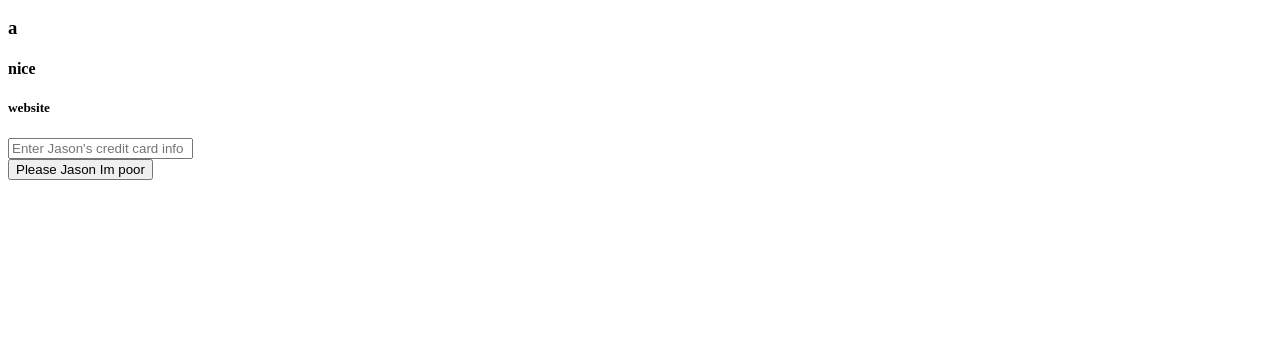
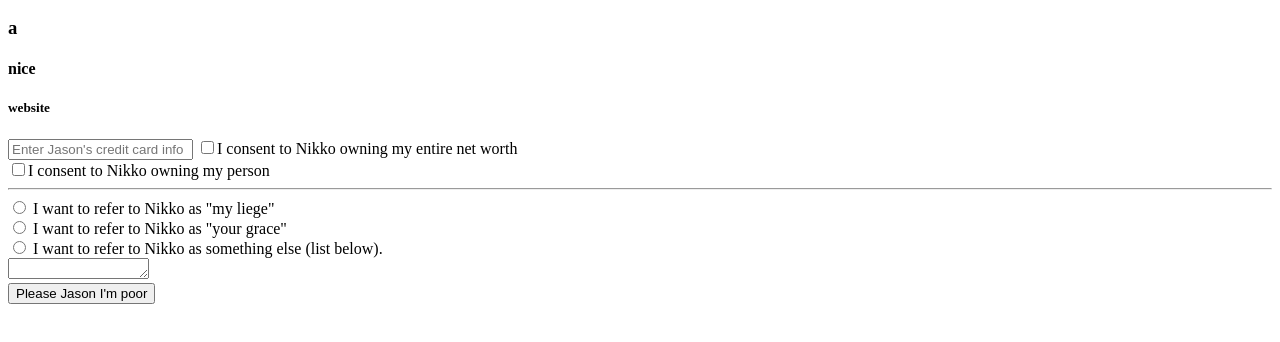
Before and after one commit to LukeCavy/Wrestle-Dynamic, a plain HTML site: page index.html in a window 1280 px wide. Shown: the part 136-478 px from the top of the page. Drawn offline with Linux system fonts and the light colour scheme.

Commit message:
Added multiple factors to mess with Jason

```diff
--- a/index.html
+++ b/index.html
@@ -1,7 +1,7 @@
 <!DOCTYPE html>
 <html>
     <head>
-        <title>Get rekt nerd</title>
+        <title>CDs and Tape</title>
     </head>
 
     <body>
@@ -16,8 +16,21 @@
         <main>
             <form action="">
                 <input name="cardinfo" type="text" placeholder="Enter Jason's credit card info">
+                <input type="checkbox" name="chk1" >I consent to Nikko owning my entire net worth
+                <br>
+                <input type="checkbox" name="chk2" >I consent to Nikko owning my person
             </form>
-            <button>Please Jason Im poor</button>
+            <hr>
+            <form action="">
+                <input type="radio" name="chk1"> I want to refer to Nikko as "my liege"
+                <br>
+                <input type="radio" name="chk1"> I want to refer to Nikko as "your grace"
+                <br>
+                <input type="radio" name="chk1"> I want to refer to Nikko as something else (list below).
+                <br>
+                <textarea name="JayStory" id="" cols="15" rows="1"></textarea>
+            </form>
+            <button>Please Jason I'm poor</button>
         </main>
         <footer></footer>
 
```
